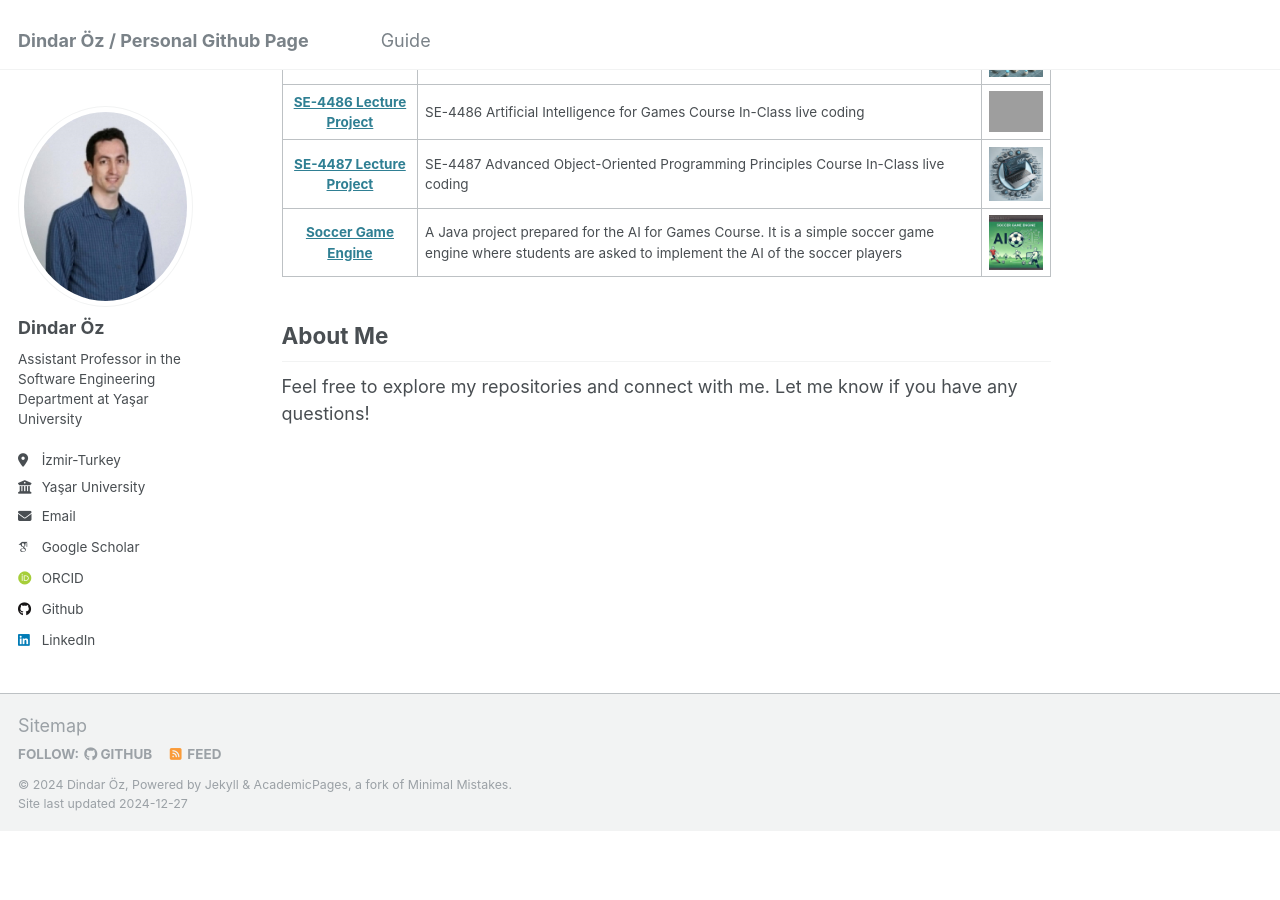
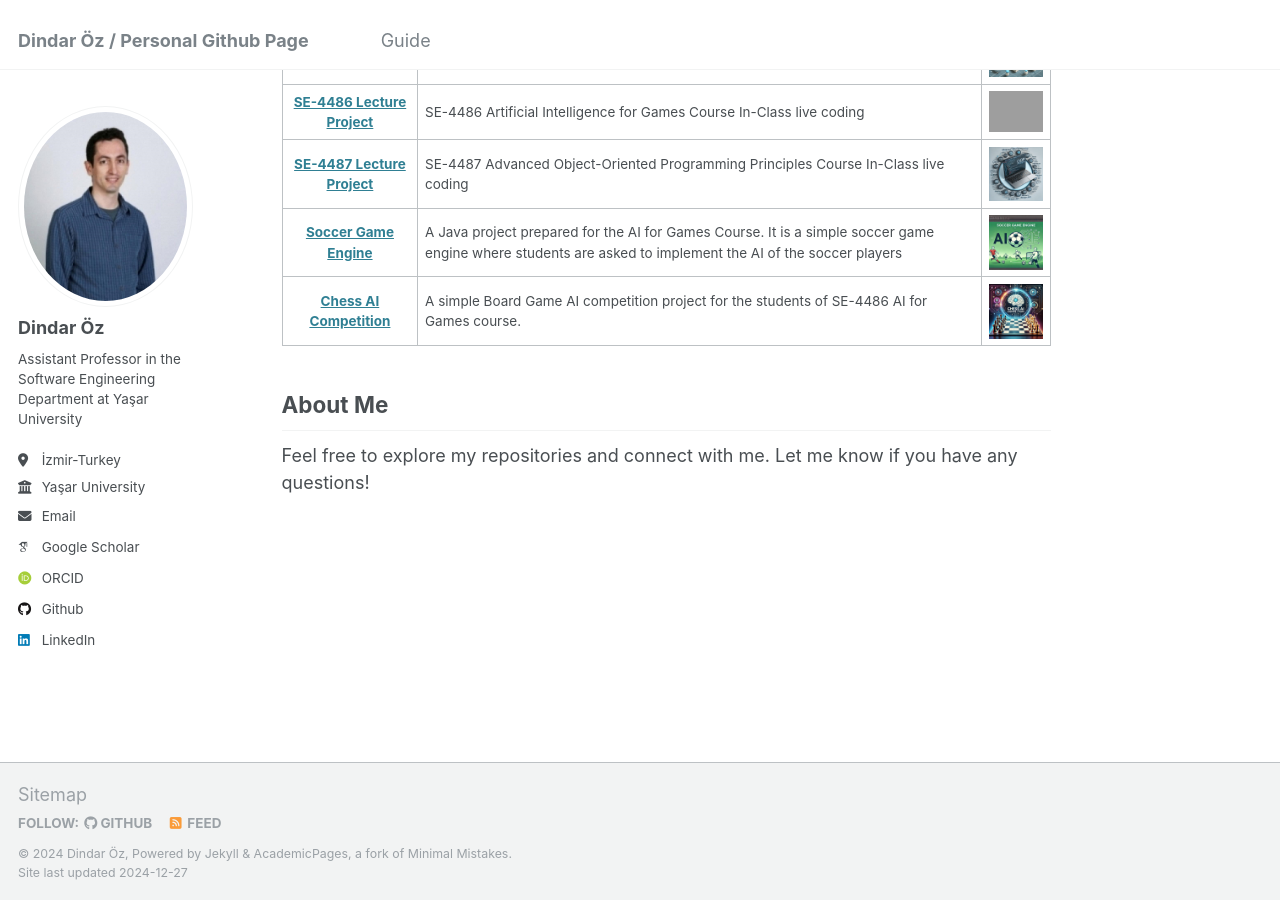
Before and after one commit to ozdindar/ozdindar.github.io, a Jekyll site: the page built from _pages/about.md, in a window 1280 px wide and 900 px high, scrolled down 606 px. Built offline with Jekyll 4.4.1, drawn with Linux system fonts in a browser that asks for light colours; some web fonts are replaced; before the commit the page ends 1437 px from its top, so only the background shows below that; grey boxes are pictures that could not be loaded.

Commit message:
Update about.md

```diff
--- a/_pages/about.md
+++ b/_pages/about.md
@@ -22,6 +22,7 @@ Below are some of my repositories. Click on the links to learn more about each p
 | [**SE-4486 Lecture Project**](https://github.com/ozdindar/AI4GLectureProject) | SE-4486 Artificial Intelligence for Games Course In-Class live coding | <img src="/images/ai4g.png" alt="AI for Games" width="150" height="80"> |
 | [**SE-4487 Lecture Project**](https://github.com/ozdindar/SE4487LectureProject) | SE-4487 Advanced Object-Oriented Programming Principles Course In-Class live coding | <img src="/images/advoop.png" alt="SE-4487" width="150" height="80"> |
 | [**Soccer Game Engine**](https://github.com/ozdindar/SoccerGameEngine) | A Java project prepared for the AI for Games Course. It is a simple soccer game engine where students are asked to implement the AI of the soccer players | <img src="/images/soccerengine.png" alt="Soccer Game Engine" width="150" height="100"> |
+| [**Chess AI Competition**](https://github.com/ozdindar/ChessAICompetition) | A simple Board Game AI competition project for the students of SE-4486 AI for Games course. | <img src="/images/chessai.png" alt="Chess AI Competition" width="150" height="100"> |
 
 
 
```
